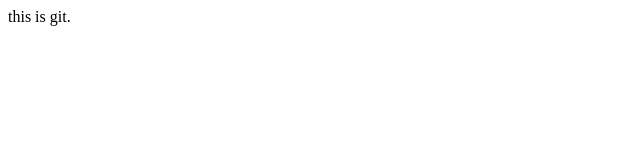
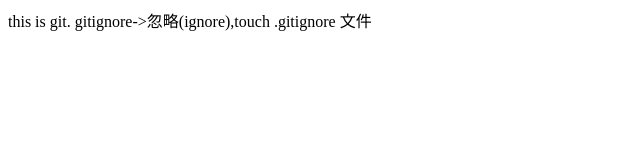
Before and after one commit to ghostweiyi/homework, a plain HTML site: page index.html in a window 1280 px wide. Shown: the whole page, without its empty margins (0-640 px from the left). Drawn offline with Linux system fonts and the light colour scheme.

Commit message:
another change

```diff
--- /dev/null
+++ b/dir2/app2.js
@@ -0,0 +1 @@
+console.log('dir2');
--- a/index.html
+++ b/index.html
@@ -8,5 +8,6 @@
 </head>
 <body>
     this is git.
+    gitignore->忽略(ignore),touch .gitignore 文件
 </body>
 </html>
```
Also changed, not shown: 1 other file.
